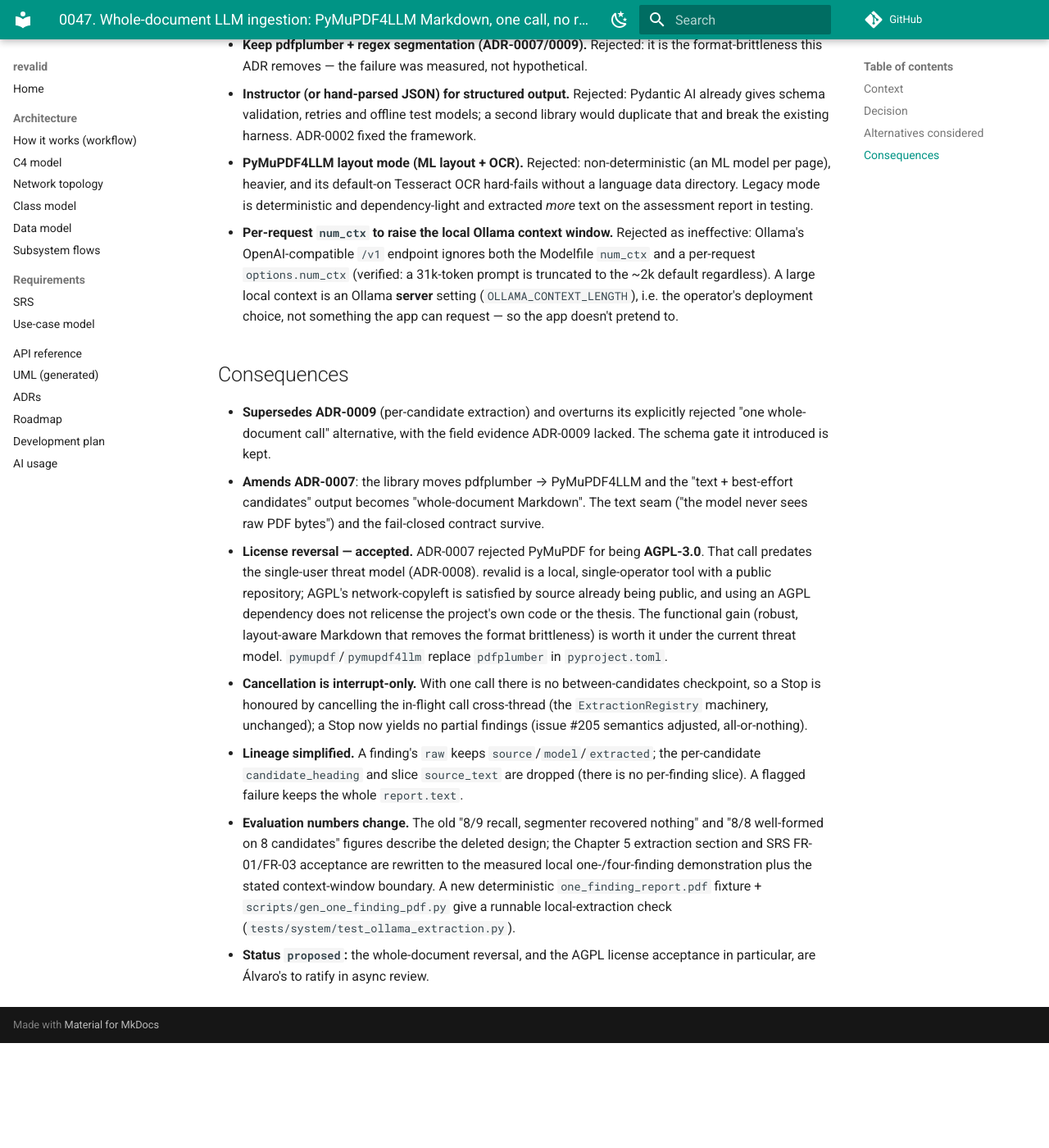
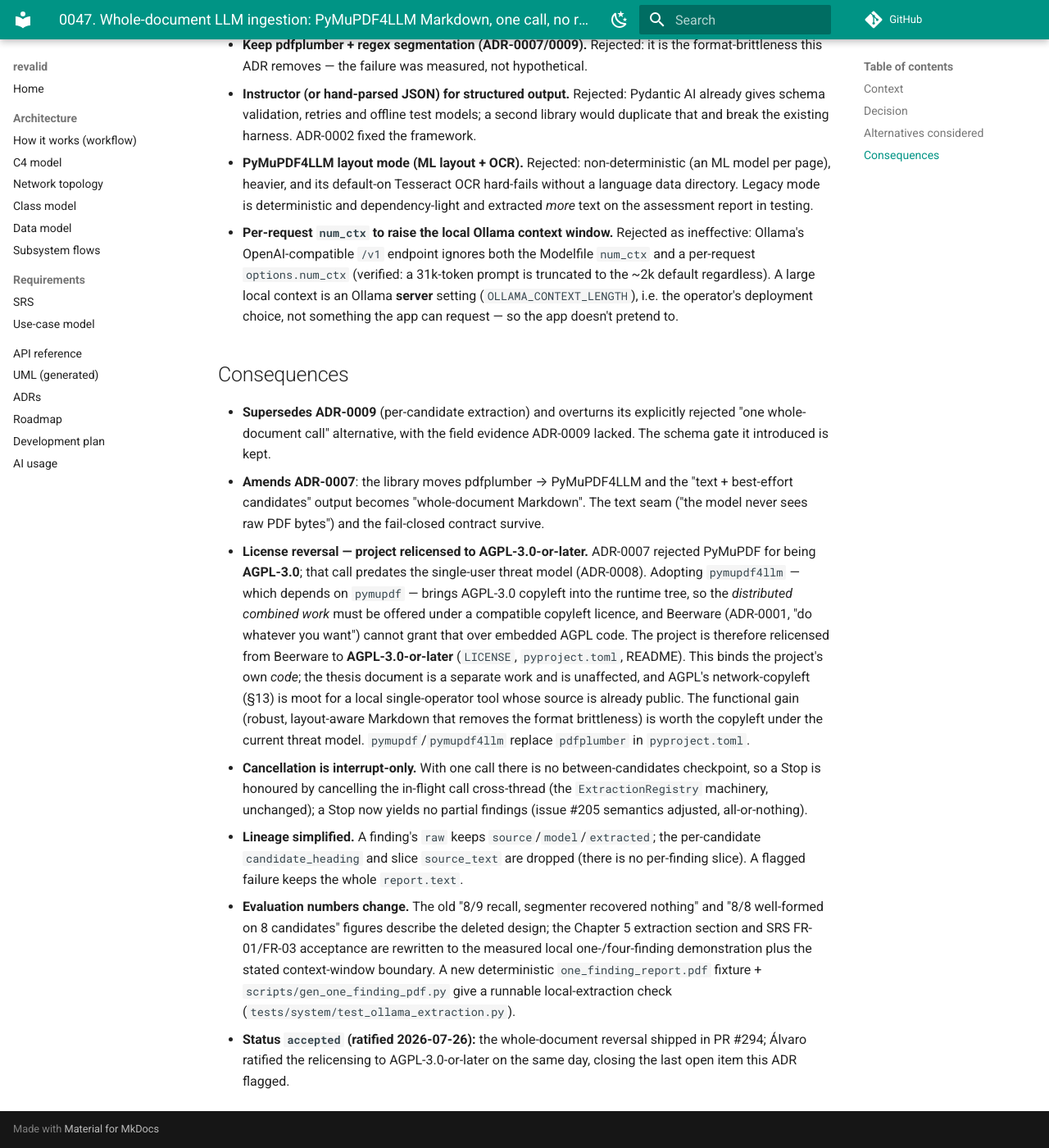
Before and after one commit to SelfishCoconut/revalid, an MkDocs documentation site: the page built from docs/adr/0047-whole-document-llm-ingestion.md, in a window 1280 px wide and 1400 px high, scrolled down 1546 px. Shown: the whole window at 82% size. Built offline with MkDocs 1.6.1 and Material for MkDocs 9.7.7, drawn with Linux system fonts in a browser that asks for light colours; comment, search, counter and statistics services are not loaded; before the commit the page ends 2818 px from its top, so only the background shows below that; some of the changed text lies outside the part shown.

Commit message:
chore(license): relicense to AGPL-3.0-or-later (PyMuPDF4LLM copyleft) (#300)
The whole-document ingestion redesign (ADR-0047, #294) added PyMuPDF4LLM —
which depends on PyMuPDF — as a runtime dependency. Both are AGPL-3.0, so the
distributed combined work must be offered under compatible copyleft; Beerware
cannot grant unrestricted rights over embedded AGPL code. Álvaro ratified the
relicensing on 2026-07-26.

- LICENSE: Beerware (Rev. 42) -> verbatim GNU AGPL v3 text.
- pyproject.toml: license = "AGPL-3.0-or-later" (SPDX, validated).
- README: license badge + line.
- ADR-0047: relicensing made explicit, "does not relicense the code" wording
  corrected, status proposed -> accepted (ratified 2026-07-26).
- ADR-0001: amendment note superseding the Beerware choice.
- thesis ch3: revalid itself is released under the AGPL v3-or-later.
- roadmap: current-state + 2026-07-26 entry reflect the ratified relicense.

Rider (same ADR-0047 fallout): Evaluation Section 5.2 drops the obsolete
regex-segmenter history ("how it used to be") and describes only the current
whole-document extraction.

Thesis builds clean: 127 pages, 0 undefined references, 0 overfull boxes.

Closes #299

Co-authored-by: Claude Opus 4.8 <noreply@anthropic.com>

```diff
--- a/docs/adr/0047-whole-document-llm-ingestion.md
+++ b/docs/adr/0047-whole-document-llm-ingestion.md
@@ -1,7 +1,7 @@
 # 0047. Whole-document LLM ingestion: PyMuPDF4LLM Markdown, one call, no regex segmentation
 
 Date: 2026-07-26
-Status: proposed
+Status: accepted
 
 ## Context
 
@@ -88,14 +88,18 @@ entirely.
 - **Amends ADR-0007**: the library moves pdfplumber → PyMuPDF4LLM and the "text +
   best-effort candidates" output becomes "whole-document Markdown". The text seam
   ("the model never sees raw PDF bytes") and the fail-closed contract survive.
-- **License reversal — accepted.** ADR-0007 rejected PyMuPDF for being **AGPL-3.0**.
-  That call predates the single-user threat model (ADR-0008). revalid is a local,
-  single-operator tool with a public repository; AGPL's network-copyleft is
-  satisfied by source already being public, and using an AGPL dependency does not
-  relicense the project's own code or the thesis. The functional gain (robust,
-  layout-aware Markdown that removes the format brittleness) is worth it under the
-  current threat model. `pymupdf`/`pymupdf4llm` replace `pdfplumber` in
-  `pyproject.toml`.
+- **License reversal — project relicensed to AGPL-3.0-or-later.** ADR-0007 rejected
+  PyMuPDF for being **AGPL-3.0**; that call predates the single-user threat model
+  (ADR-0008). Adopting `pymupdf4llm` — which depends on `pymupdf` — brings AGPL-3.0
+  copyleft into the runtime tree, so the *distributed combined work* must be offered
+  under a compatible copyleft licence, and Beerware (ADR-0001, "do whatever you want")
+  cannot grant that over embedded AGPL code. The project is therefore relicensed from
+  Beerware to **AGPL-3.0-or-later** (`LICENSE`, `pyproject.toml`, README). This binds
+  the project's own *code*; the thesis document is a separate work and is unaffected,
+  and AGPL's network-copyleft (§13) is moot for a local single-operator tool whose
+  source is already public. The functional gain (robust, layout-aware Markdown that
+  removes the format brittleness) is worth the copyleft under the current threat model.
+  `pymupdf`/`pymupdf4llm` replace `pdfplumber` in `pyproject.toml`.
 - **Cancellation is interrupt-only.** With one call there is no between-candidates
   checkpoint, so a Stop is honoured by cancelling the in-flight call cross-thread
   (the `ExtractionRegistry` machinery, unchanged); a Stop now yields no partial
@@ -110,5 +114,6 @@ entirely.
   boundary. A new deterministic `one_finding_report.pdf` fixture +
   `scripts/gen_one_finding_pdf.py` give a runnable local-extraction check
   (`tests/system/test_ollama_extraction.py`).
-- **Status `proposed`:** the whole-document reversal, and the AGPL license
-  acceptance in particular, are Álvaro's to ratify in async review.
+- **Status `accepted` (ratified 2026-07-26):** the whole-document reversal shipped in
+  PR #294; Álvaro ratified the relicensing to AGPL-3.0-or-later on the same day,
+  closing the last open item this ADR flagged.
--- a/pyproject.toml
+++ b/pyproject.toml
@@ -3,7 +3,7 @@ name = "revalid"
 version = "1.0.0"
 description = "AI-Driven System for the Revalidation of Pentest Findings (TFG, ESII-UCLM)"
 readme = "README.md"
-license = "Beerware"
+license = "AGPL-3.0-or-later"
 license-files = ["LICENSE"]
 authors = [{ name = "Álvaro Navarro", email = "alvaronavaqui@proton.me" }]
 requires-python = ">=3.12"
```
Also changed, not shown: README.md (+2 -2 lines), docs/adr/0001-development-environment-and-process.md (+1 -1 lines), docs/roadmap.md (+6 -4 lines), 3 other files.
